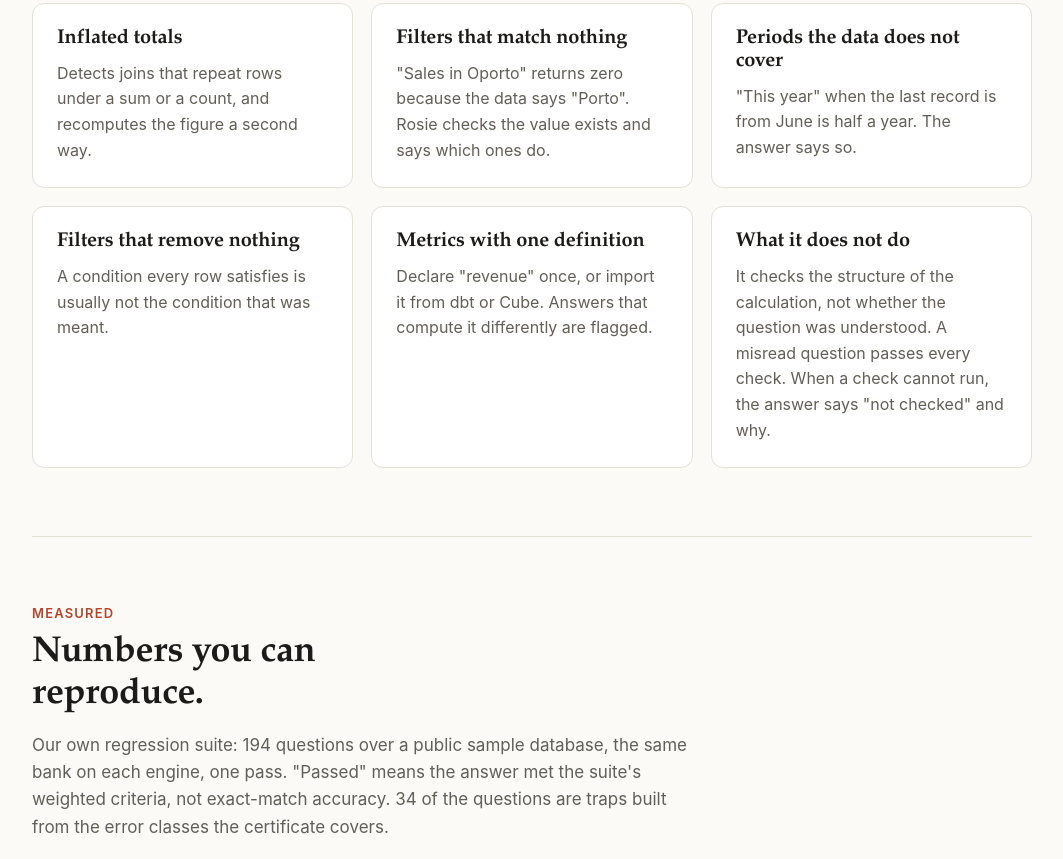
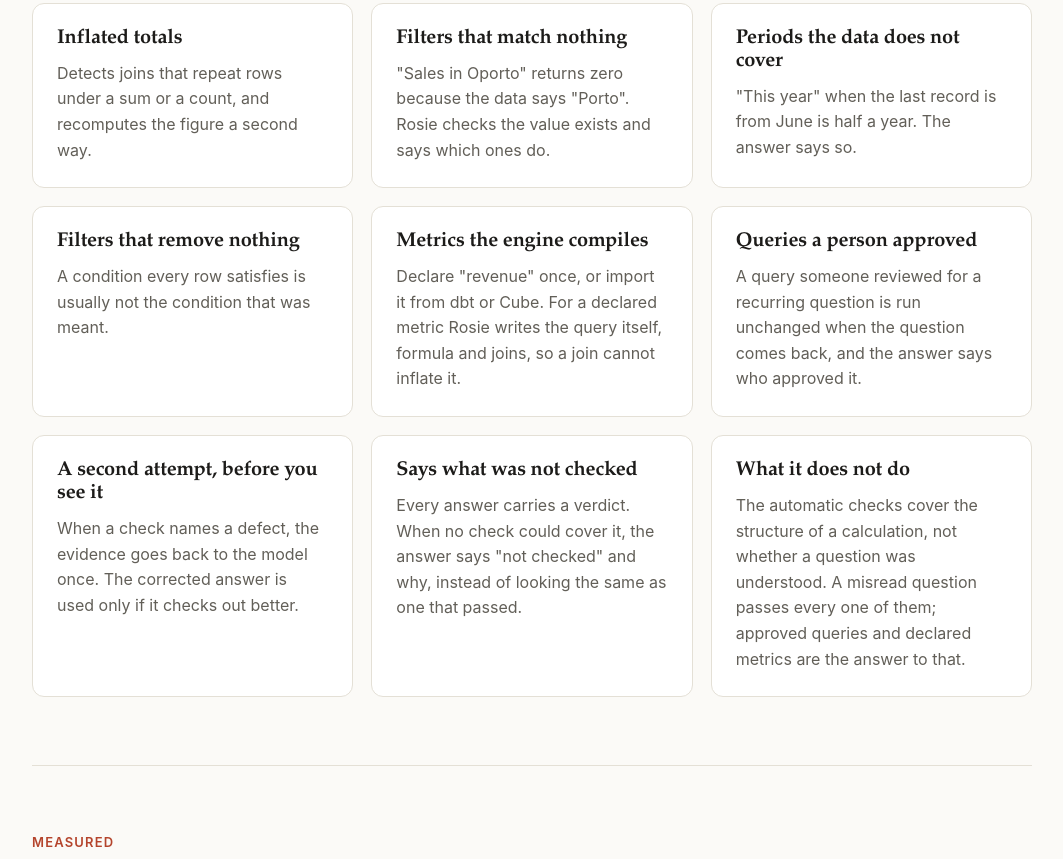
Before and after one commit to andrebentorj/rosie-nl2sql, a plain HTML site: page index.html in a window 1280 px wide. Shown: the part 1265-2124 px from the top of the page, without its empty margins (108-1171 px from the left). Drawn offline with Linux system fonts and the light colour scheme.

Commit message:
Update docs and site for 1.4.0

```diff
--- a/index.html
+++ b/index.html
@@ -139,8 +139,11 @@ footer { border-top: 1px solid var(--line); padding: 28px 0 44px; color: var(--m
         <div class="card"><h3>Filters that match nothing</h3><p>"Sales in Oporto" returns zero because the data says "Porto". Rosie checks the value exists and says which ones do.</p></div>
         <div class="card"><h3>Periods the data does not cover</h3><p>"This year" when the last record is from June is half a year. The answer says so.</p></div>
         <div class="card"><h3>Filters that remove nothing</h3><p>A condition every row satisfies is usually not the condition that was meant.</p></div>
-        <div class="card"><h3>Metrics with one definition</h3><p>Declare "revenue" once, or import it from dbt or Cube. Answers that compute it differently are flagged.</p></div>
-        <div class="card"><h3>What it does not do</h3><p>It checks the structure of the calculation, not whether the question was understood. A misread question passes every check. When a check cannot run, the answer says "not checked" and why.</p></div>
+        <div class="card"><h3>Metrics the engine compiles</h3><p>Declare "revenue" once, or import it from dbt or Cube. For a declared metric Rosie writes the query itself, formula and joins, so a join cannot inflate it.</p></div>
+        <div class="card"><h3>Queries a person approved</h3><p>A query someone reviewed for a recurring question is run unchanged when the question comes back, and the answer says who approved it.</p></div>
+        <div class="card"><h3>A second attempt, before you see it</h3><p>When a check names a defect, the evidence goes back to the model once. The corrected answer is used only if it checks out better.</p></div>
+        <div class="card"><h3>Says what was not checked</h3><p>Every answer carries a verdict. When no check could cover it, the answer says "not checked" and why, instead of looking the same as one that passed.</p></div>
+        <div class="card"><h3>What it does not do</h3><p>The automatic checks cover the structure of a calculation, not whether a question was understood. A misread question passes every one of them; approved queries and declared metrics are the answer to that.</p></div>
     </div>
 </section>
 
```
Also changed, not shown: 9 other files.
